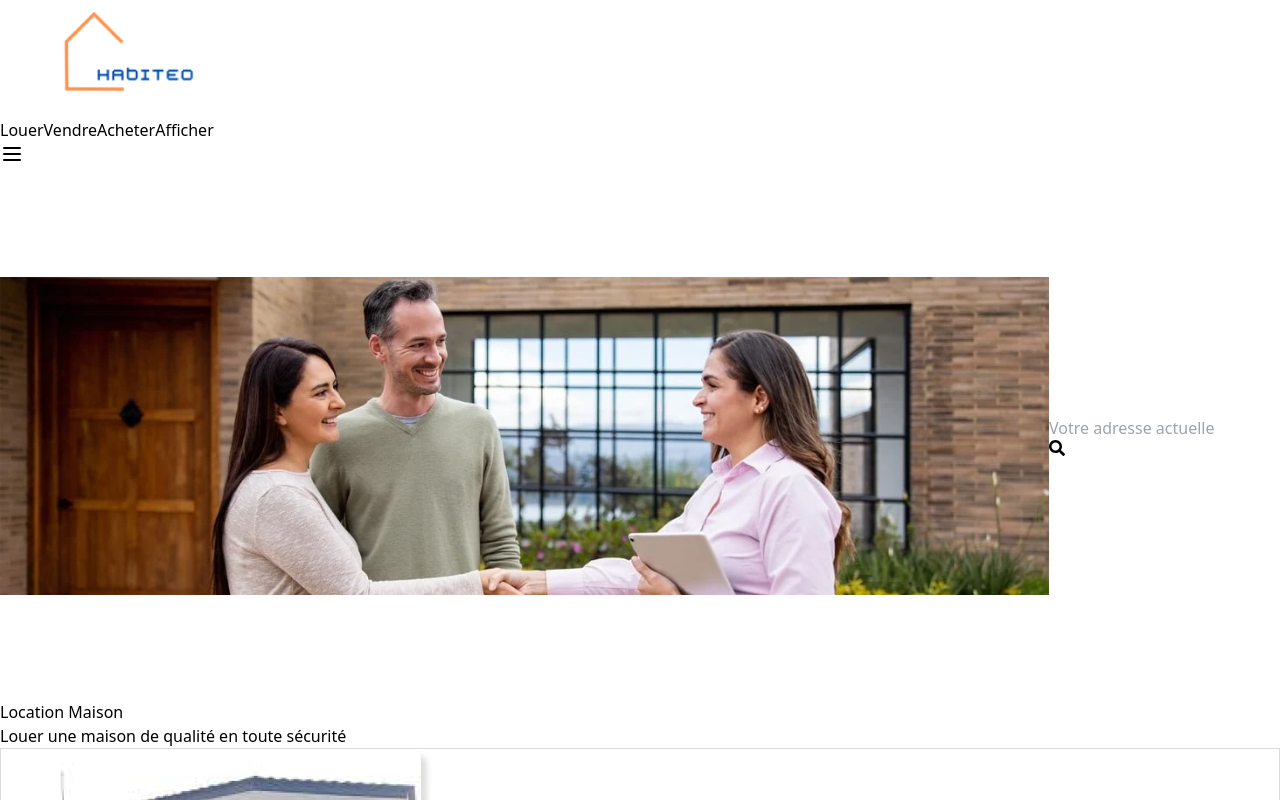
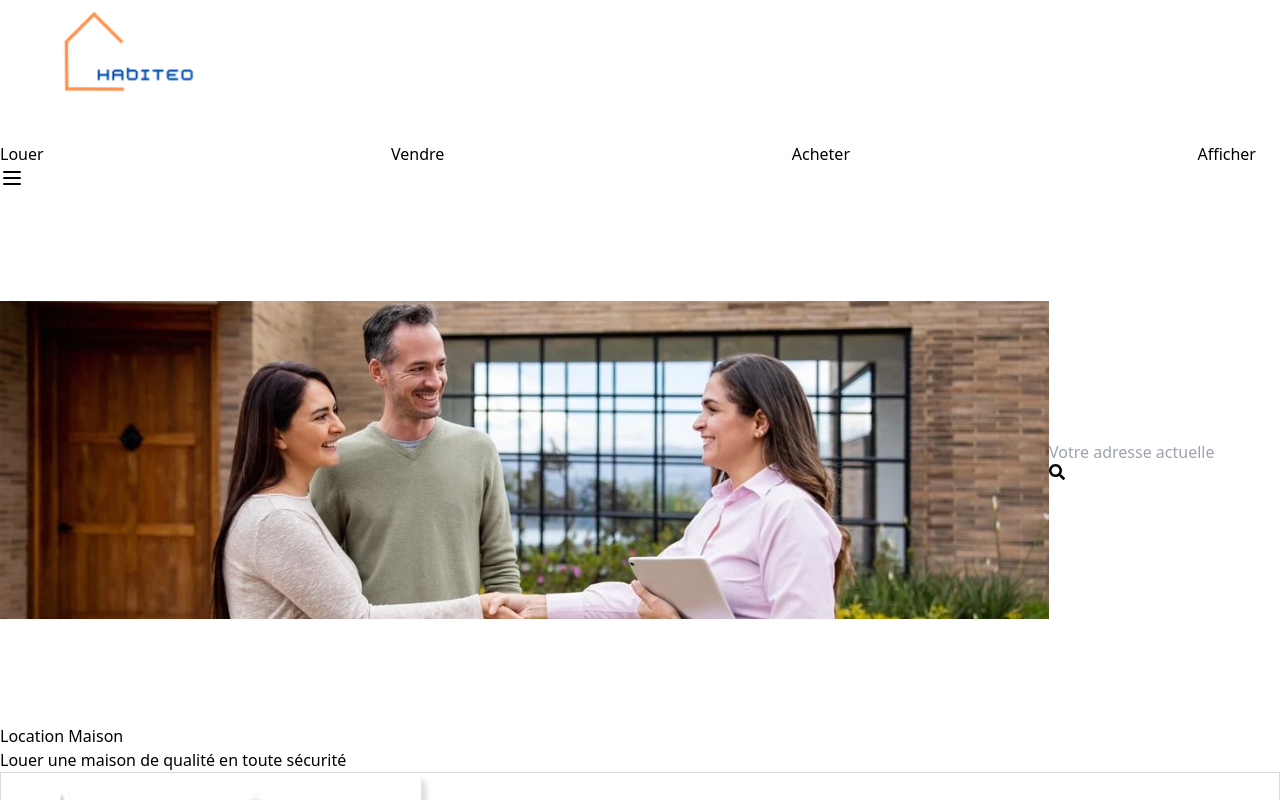
Before and after one commit to Edonak/Habiteo, a React (Vite) app: page / in a window 1280 px wide. Shown: the top 800 px of the page. Built offline with nearby package versions, Linux system fonts and the light colour scheme.

Commit message:
mis à jour des styles css dans le footer

```diff
--- a/src/App.css
+++ b/src/App.css
@@ -1,3 +1,10 @@
+.navbarlink{
+  display:flex;
+  justify-content:space-between;
+  gap:2.5rem;
+  margin-top:1.5rem;
+  padding-right:1.5rem;
+}
 .section {
 
     display: flex;
@@ -21,6 +28,7 @@
 
 .footer {
   text-align: center;
+  margin-top:4rem;
 }
 
 .social-links {
--- a/src/component/footer/footer.jsx
+++ b/src/component/footer/footer.jsx
@@ -4,7 +4,7 @@ import Logo from './../../assets/images/Habiteo-logo.png'
 
 const Footer = () => {
   return (
-    <footer className="footer mt-16 bg-[#004AAD] text-white p-5">
+    <footer className="footer bg-[#004AAD] text-white pb-5">
       <div className="footer-content">
         <nav className="footer-nav">
           <NavbarLink />
--- a/src/component/header/navbar.jsx
+++ b/src/component/header/navbar.jsx
@@ -1,4 +1,3 @@
-import React from 'react';
 import { Menu, X } from 'lucide-react';
 import Logo from '../primaryComponents/logo';
 import NavbarLink from './navbarLink';
--- a/src/component/header/navbarLink.jsx
+++ b/src/component/header/navbarLink.jsx
@@ -1,10 +1,9 @@
 import { NavLink } from 'react-router-dom';
-import React from 'react';
 
 
 export default function NavbarLink() {
     return (
-        <nav className='flex justify-between gap-10 text-orange-500 items-center mt-6 pr-6 font-semibold'>
+        <nav className=' text-orange-500 items-center font-semibold navbarlink'>
             <NavLink to='/rent'>Louer</NavLink>
             <NavLink to='/sell'>Vendre</NavLink>
             <NavLink to='/buy'>Acheter</NavLink>
--- a/src/index.css
+++ b/src/index.css
@@ -1,3 +1,36 @@
 @tailwind base;
 @tailwind components;
 @tailwind utilities;
+
+
+
+
+/*Responsive de l'appli*/
+
+@media screen and (max-width: 768px) {
+    .footer {
+        width:100%;
+        background:red;
+      }
+      .social-links {
+        width:70%;
+        display: flex;
+        justify-content: center;
+      }
+      .footer-content{
+        width:50%;
+      }
+      .social-links a {
+        margin: 0 10px;
+        font-size: 20px;
+      }
+      .footer-nav {
+        display: flex;
+        justify-content: space-around;
+      }
+
+      .footer-nav a {
+          color: #fff;
+        margin: 0 10px;
+      }
+}
```
